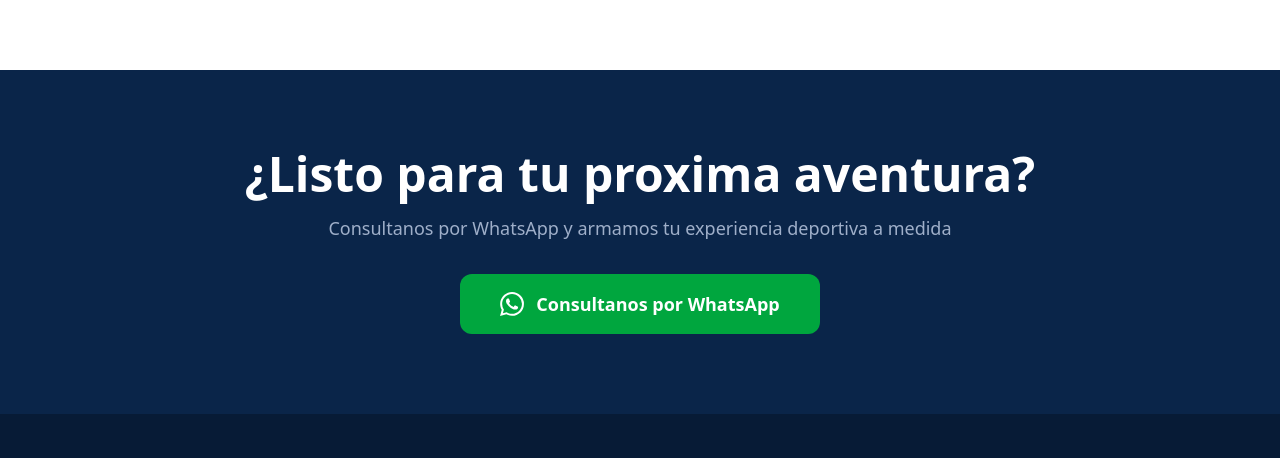
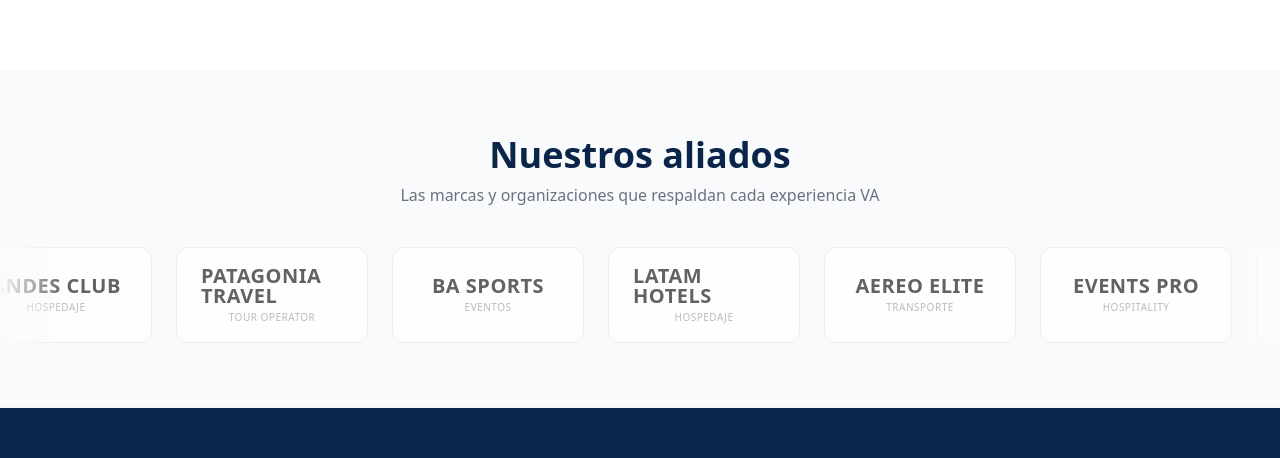
Before and after one commit to sergiogregorutti/va-turismo-deportivo, a Next.js app in the folder apps/web/: page / in a window 1280 px wide. Shown: the part 2267-2725 px from the top of the page. Built offline with nearby package versions, Linux system fonts and the light colour scheme; no server answers; the database is empty.

Commit message:
Add sponsors section

```diff
--- a/apps/web/app/(public)/page.tsx
+++ b/apps/web/app/(public)/page.tsx
@@ -10,6 +10,7 @@
 import { CalendarSection } from "@/components/shared/CalendarSection";
 import { CitiesSection } from "@/components/shared/CitiesSection";
 import { TriadaCards, type TriadaItem } from "@/components/shared/TriadaCards";
+import { AliadosMarquee } from "@/components/shared/AliadosMarquee";
 
 const triada: TriadaItem[] = [
   {
@@ -106,6 +107,9 @@
       {/* Calendar */}
       <CalendarSection experiences={upcomingExperiences} />
 
+      {/* Aliados */}
+      <AliadosMarquee />
+
       {/* WhatsApp CTA */}
       <section className="bg-navy-700 py-20">
         <div className="max-w-4xl mx-auto px-4 sm:px-6 text-center">
--- a/apps/web/app/globals.css
+++ b/apps/web/app/globals.css
@@ -36,3 +36,17 @@
 h1, h2, h3, h4, h5, h6 {
   font-family: var(--font-heading);
 }
+
+@keyframes marquee-scroll {
+  from { transform: translateX(0); }
+  to { transform: translateX(-50%); }
+}
+
+.marquee-track {
+  animation: marquee-scroll 40s linear infinite;
+  width: max-content;
+}
+
+.marquee-container:hover .marquee-track {
+  animation-play-state: paused;
+}
--- /dev/null
+++ b/apps/web/src/components/shared/AliadosMarquee.tsx
@@ -0,0 +1,64 @@
+type Aliado = {
+  name: string;
+  tag?: string;
+};
+
+const ALIADOS: Aliado[] = [
+  { name: "Sport Premium", tag: "Equipamiento" },
+  { name: "Andes Club", tag: "Hospedaje" },
+  { name: "Patagonia Travel", tag: "Tour Operator" },
+  { name: "BA Sports", tag: "Eventos" },
+  { name: "Latam Hotels", tag: "Hospedaje" },
+  { name: "Aereo Elite", tag: "Transporte" },
+  { name: "Events Pro", tag: "Hospitality" },
+  { name: "Concierge Plus", tag: "Servicios" },
+];
+
+function AliadoBadge({ aliado }: { aliado: Aliado }) {
+  return (
+    <div className="shrink-0 flex flex-col items-center justify-center w-48 h-24 rounded-xl border border-gray-200 bg-white px-6 grayscale opacity-70 hover:grayscale-0 hover:opacity-100 hover:border-gold-400 transition-all">
+      <p className="font-heading text-xl font-bold text-navy-700 uppercase tracking-wide leading-none">
+        {aliado.name}
+      </p>
+      {aliado.tag && (
+        <p className="text-[10px] text-gray-400 uppercase tracking-wider mt-1">
+          {aliado.tag}
+        </p>
+      )}
+    </div>
+  );
+}
+
+export function AliadosMarquee() {
+  if (ALIADOS.length === 0) return null;
+
+  return (
+    <section className="bg-gray-50 py-16 border-y border-gray-100">
+      <div className="max-w-7xl mx-auto px-4 sm:px-6 mb-10 text-center">
+        <h2 className="font-heading text-3xl md:text-4xl font-bold text-navy-700 mb-2">
+          Nuestros aliados
+        </h2>
+        <p className="text-gray-500 text-sm md:text-base max-w-2xl mx-auto">
+          Las marcas y organizaciones que respaldan cada experiencia VA
+        </p>
+      </div>
+
+      <div className="marquee-container relative overflow-hidden">
+        <div
+          className="marquee-track flex gap-6"
+          aria-hidden="false"
+        >
+          {ALIADOS.map((a, i) => (
+            <AliadoBadge key={`a-${i}`} aliado={a} />
+          ))}
+          {ALIADOS.map((a, i) => (
+            <AliadoBadge key={`b-${i}`} aliado={a} />
+          ))}
+        </div>
+
+        <div className="pointer-events-none absolute inset-y-0 left-0 w-16 bg-gradient-to-r from-gray-50 to-transparent" />
+        <div className="pointer-events-none absolute inset-y-0 right-0 w-16 bg-gradient-to-l from-gray-50 to-transparent" />
+      </div>
+    </section>
+  );
+}
```
